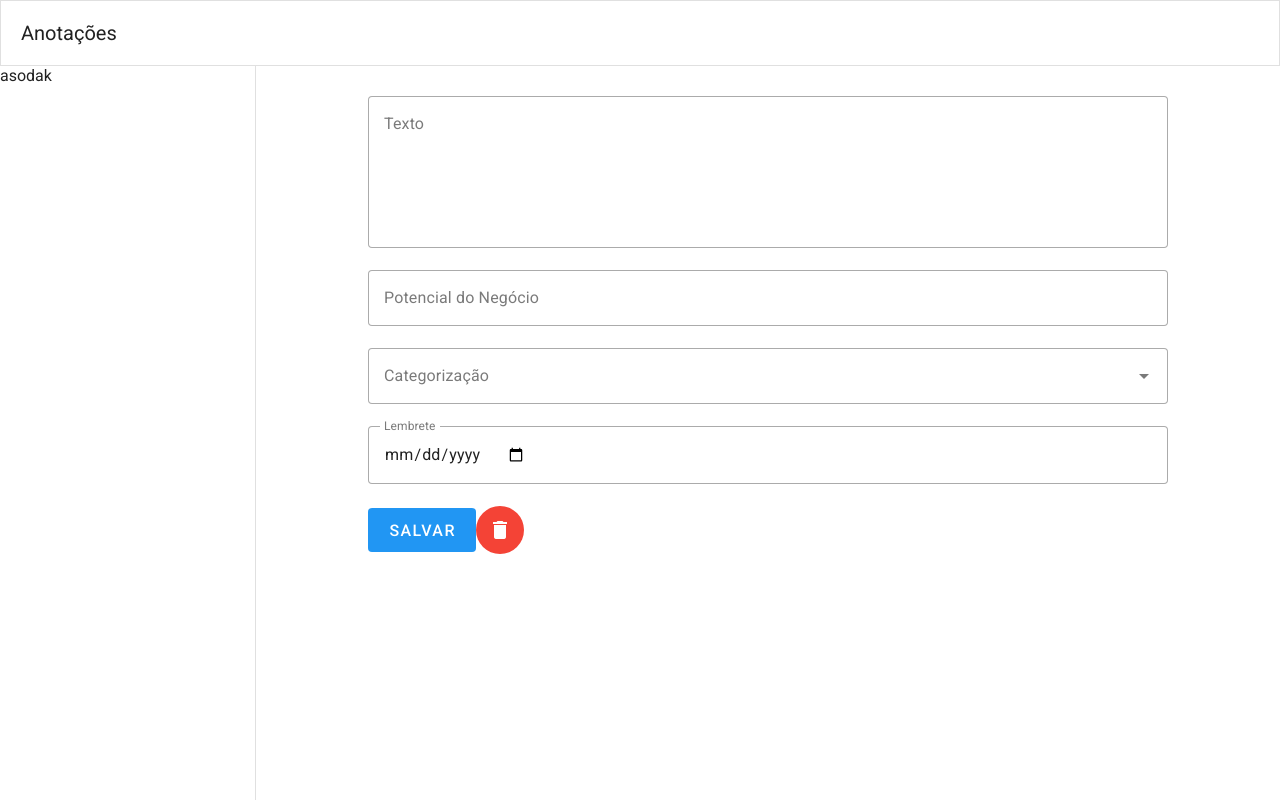
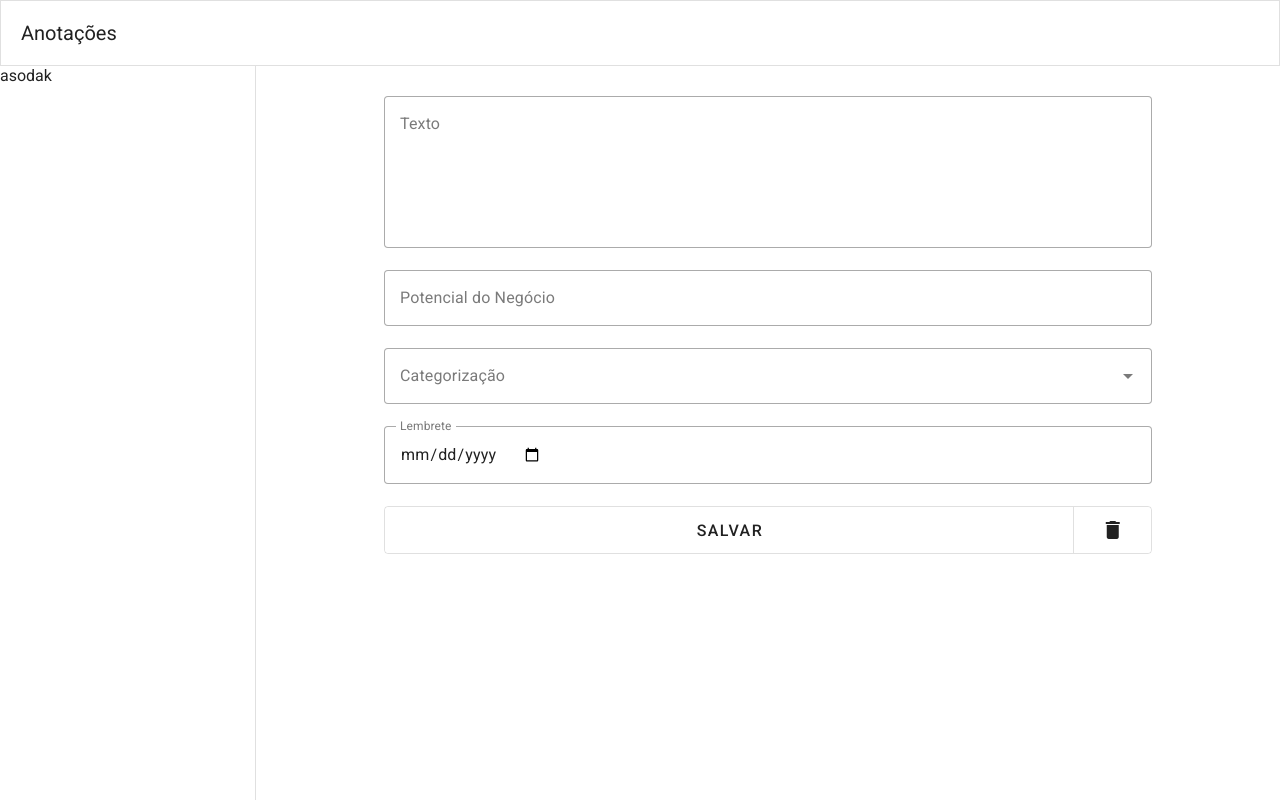
Before and after one commit to 129-ornellas/anotacoes, a Nuxt app in the folder frontend/: page /app/criar in a window 1280 px wide. Built offline with nearby package versions, Linux system fonts and the light colour scheme.

Commit message:
botão separado em buttongroup

```diff
--- a/frontend/pages/app/criar.vue
+++ b/frontend/pages/app/criar.vue
@@ -1,13 +1,16 @@
 <template>
-  <div class="create-page my-8 mx-auto">
+  <div class="create-page my-8 px-4 mx-auto">
     <v-textarea variant="outlined" label="Texto"></v-textarea>
     <v-text-field variant="outlined" prefix="R$" label="Potencial do Negócio"></v-text-field>
     <v-select variant="outlined" chips label="Categorização" multiple></v-select>
     <v-text-field variant="outlined" label="Lembrete" type="date"></v-text-field>
-    <VBtn variant="flat" size="large" color="blue">Salvar</VBtn>
-    <VBtn variant="flat" color="red" icon="delete"></VBtn>
+    <v-btn-group variant="outlined" divided border style="width: 100%">
+      <VBtn variant="flat" size="large" style="width: 90%">Salvar</VBtn>
+      <VBtn variant="flat" icon="delete" style="width: 10%"></VBtn>
+    </v-btn-group>
   </div>
 </template>
+
 <style>
   .create-page {
     max-width: 800px;
```
